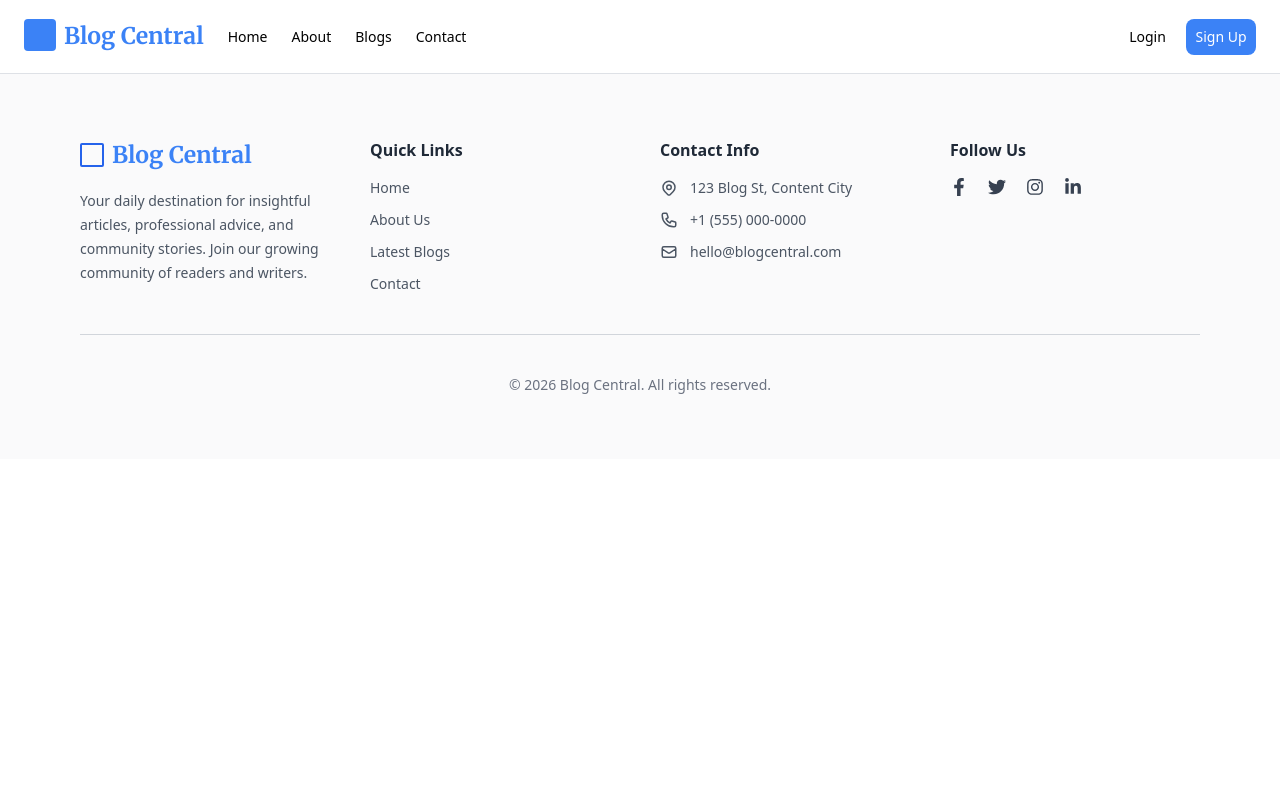
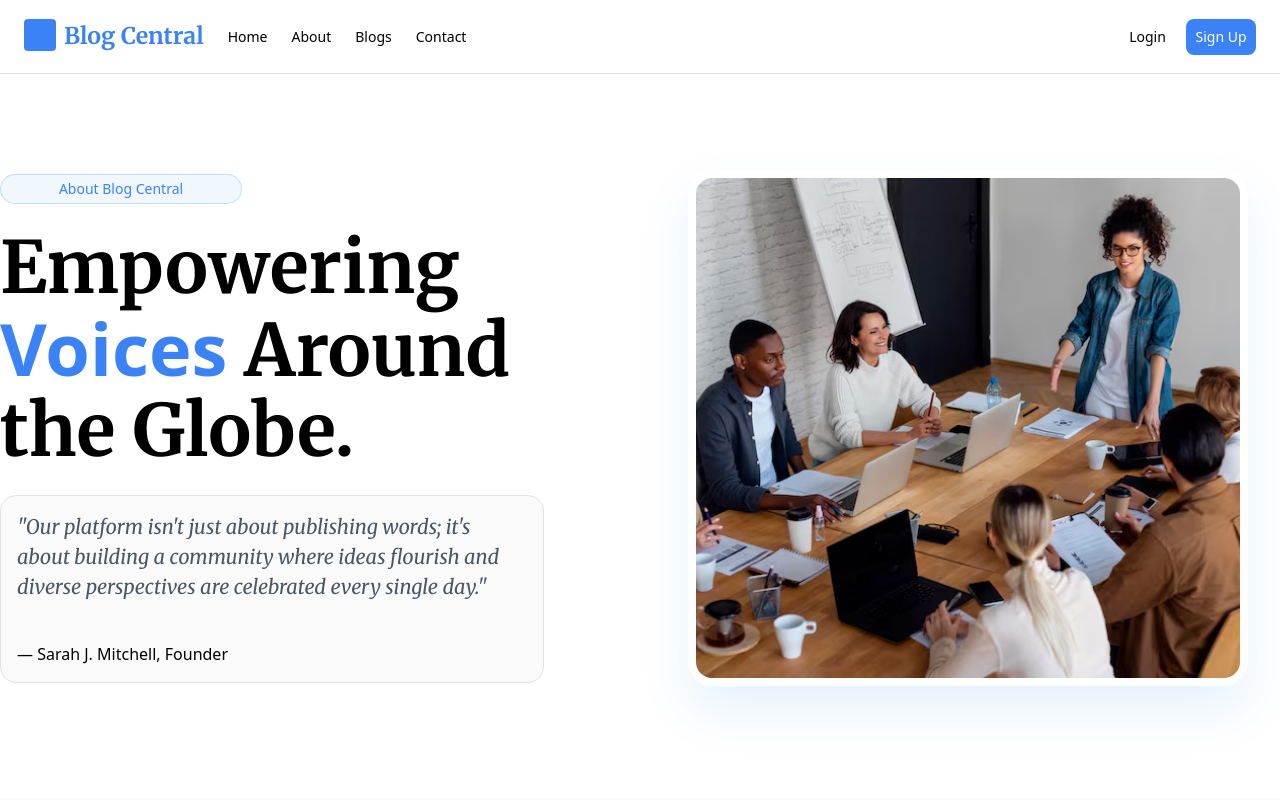
Before and after one commit to MuhammadFaizan144/Blog_website, a React (Vite) app in the folder client/: page /about in a window 1280 px wide. Shown: the top 800 px of the page. Built offline with nearby package versions, Linux system fonts and the light colour scheme.

Commit message:
about us hero section complete

```diff
--- a/client/src/App.jsx
+++ b/client/src/App.jsx
@@ -3,12 +3,14 @@ import {BrowserRouter,Route,Routes} from 'react-router-dom'
 import Navbar from './components/Navbar'
 import Footer from './components/Footer'
 import Home from './page/Home'
+import About from './page/About'
 const App = () => {
   return (
     <BrowserRouter>
       <Navbar/>
       <Routes>
         <Route path='/' element={<Home/>}/>
+        <Route path='/about' element={<About/>}/>
       </Routes>
       <Footer/>
     </BrowserRouter>
--- a/client/src/components/Navbar.jsx
+++ b/client/src/components/Navbar.jsx
@@ -15,7 +15,7 @@ const Navbar = () => {
 
       <ul className="flex text-[14px] gap-6 max-sm:hidden">
         <li><NavLink>Home</NavLink></li>
-        <li><NavLink>About</NavLink></li>
+        <li><NavLink to="/about">About</NavLink></li>
         <li><NavLink>Blogs</NavLink></li>
         <li><NavLink>Contact</NavLink></li>
       </ul>
@@ -40,7 +40,7 @@ const Navbar = () => {
     <div className="absolute top-[73px] left-0 w-full bg-white shadow-md sm:hidden">
       <ul className="flex flex-col items-center gap-4 py-6">
         <li><NavLink to="/">Home</NavLink></li>
-        <li><NavLink to="/">About</NavLink></li>
+        <li><NavLink to="/about">About</NavLink></li>
         <li><NavLink to="/">Blogs</NavLink></li>
         <li><NavLink to="/">Contact</NavLink></li>
 
--- /dev/null
+++ b/client/src/page/About.jsx
@@ -0,0 +1,56 @@
+import React from 'react'
+import { MdSearch } from 'react-icons/md';
+import { FaArrowRight } from "react-icons/fa6";
+import { FaAngleRight } from "react-icons/fa6";
+
+const About = () => {
+    return (
+        <main className='flex flex-col justify-center items-center max-w-[1440px] mx-auto'>
+            <section className="grid grid-cols-2 max-lg:grid-cols-1  w-full pb-28 pt-24  gap-8">
+
+                {/* LEFT */}
+                <div className="flex flex-col gap-6 justify-center max-lg:px-20 max-sm:px-5">
+
+                    <div className="flex justify-center items-center w-[242px] h-[30px] bg-[#F0F7FFFF] rounded-3xl border border-[#067FF933]">
+                        <p className="text-[14px] text-blue-500">
+                            About Blog Central
+                        </p>
+                    </div>
+
+                    <h2 className="font-bold font-merriweather text-[72px] max-lg:text-[48px] max-sm:text-[36px] leading-[5rem] max-w-[545px]">
+                        Empowering{" "}
+                        <span className="font-sans text-blue-500 font-extrabold">
+                            Voices
+                        </span>{" "}
+                        Around the Globe.
+                    </h2>
+                    <div className="flex flex-col gap-10 max-w-[544px] h-auto border bg-[#FAFAFBFF] border-[#DEE1E6FF] p-4 rounded-2xl">
+                        <p className='text-gray-600 italic text-[20px] font-merriweather'>"Our platform isn't just about publishing words; it's about building a community where ideas flourish and diverse perspectives are celebrated every single day."</p>
+                        <p className='text-black text-[16px] font-sans'>— Sarah J. Mitchell, Founder</p>
+                    </div>
+
+
+                </div>
+
+                {/* RIGHT */}
+                <div className="flex justify-center items-center ">
+
+                    <div className="relative w-full max-w-[560px] rounded-3xl shadow-[0px_25px_50px_#067FF91A] p-2 bg-white">
+                        <img
+                            src="/images/aboutPeople.avif"
+                            alt=""
+                            className="w-[544px] h-[500px] rounded-2xl object-cover"
+                        />
+                    </div>
+
+                    {/* FLOAT CARD */}
+
+
+                </div>
+
+            </section>
+        </main>
+    )
+}
+
+export default About
--- a/client/tailwind.config.js
+++ b/client/tailwind.config.js
@@ -8,6 +8,7 @@ export default {
     extend: {
       fontFamily:{
         merriweather:["Merriweather", "serif"]
+
       }
     },
   },
```
Also changed, not shown: client/images/aboutPeople.avif (added).
